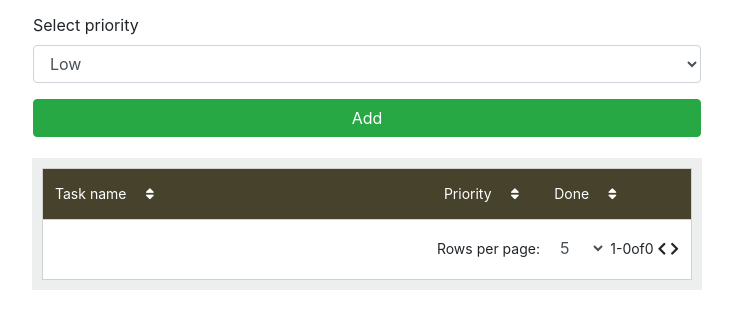
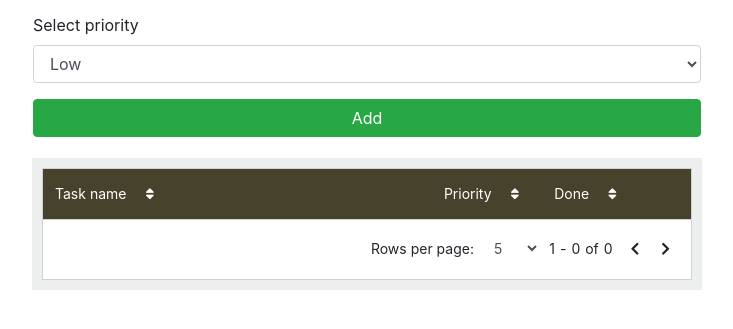
Before and after one commit to och-karr/todo-list-js, a website: page index.html in a window 1280 px wide. Shown: the part 133-462 px from the top of the page, without its empty margins (243-976 px from the left). Drawn offline with nearby package versions, Linux system fonts and the light colour scheme.

Commit message:
Update styles

```diff
--- a/css/style.css
+++ b/css/style.css
@@ -40,11 +40,14 @@
 
 .task-row:hover .trash-visible { display: block; cursor: pointer; font-size: 18px; line-height: 45px; height: 45px; }
 
+/*-----TFOOT STYLES-----*/
 tfoot .tfoot-row { text-align: right; }
 
-tfoot .page-size { display: inline-block; width: 10%; border: none; }
+tfoot .tfoot-row .cell .num-task-rows { padding: 0 5px; }
 
-tfoot .from-task-rows, tfoot .to-task-rows { padding: 0 5px; }
+tfoot .tfoot-row .cell .fas { padding: 0 9px; }
+
+tfoot .page-size { display: inline-block; width: 10%; border: none; font-size: 14px; }
 
 /*-----MEDIA-----*/
 @media (max-width: 992px) { .task-container .style-table .style-thead .style-heading-tr .task-name-th { width: 44%; }
```
